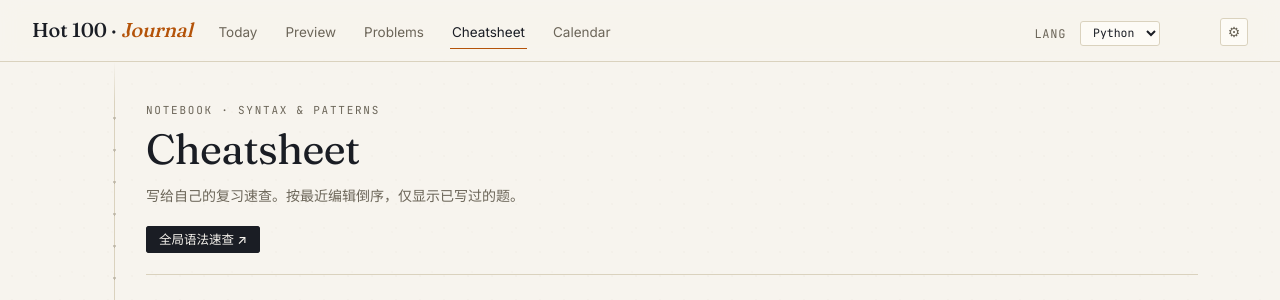
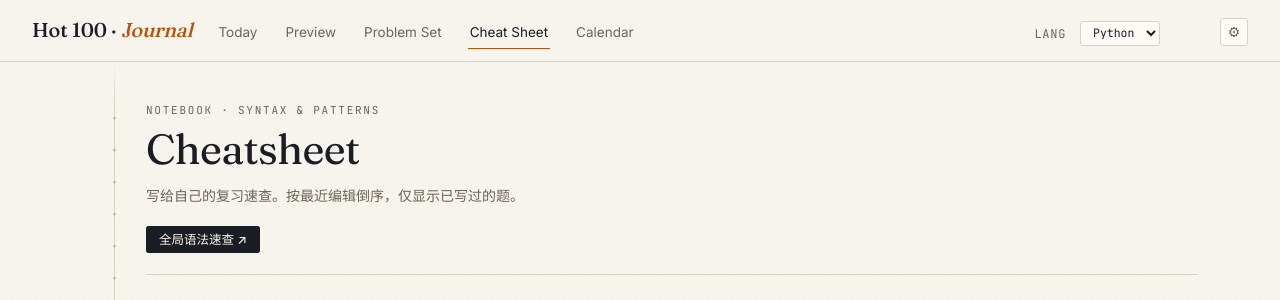
Before and after one commit to jadehare818/leetcode-hot100, a Flask app: page /cheatsheet in a window 1280 px wide. Shown: the top 300 px of the page. Run offline with Flask 3, Linux system fonts and the light colour scheme.

Commit message:
ui(nav): Problems → Problem Set, Cheatsheet → Cheat Sheet

```diff
--- a/templates/base.html
+++ b/templates/base.html
@@ -13,8 +13,8 @@
   <div class="brand">Hot 100 · <em>Journal</em></div>
   <a href="{{ url_for('dashboard') }}" class="{% if request.endpoint == 'dashboard' %}active{% endif %}">Today</a>
   <a href="{{ url_for('preview_page') }}" class="{% if request.endpoint == 'preview_page' %}active{% endif %}">Preview</a>
-  <a href="{{ url_for('problems_page') }}" class="{% if request.endpoint == 'problems_page' %}active{% endif %}">Problems</a>
-  <a href="{{ url_for('cheatsheet_page') }}" class="{% if request.endpoint == 'cheatsheet_page' %}active{% endif %}">Cheatsheet</a>
+  <a href="{{ url_for('problems_page') }}" class="{% if request.endpoint == 'problems_page' %}active{% endif %}">Problem Set</a>
+  <a href="{{ url_for('cheatsheet_page') }}" class="{% if request.endpoint == 'cheatsheet_page' %}active{% endif %}">Cheat Sheet</a>
   <a href="{{ url_for('calendar_page') }}" class="{% if request.endpoint == 'calendar_page' %}active{% endif %}">Calendar</a>
   <span class="spacer"></span>
   <label class="lang-picker" title="切换编程语言（不删除已有文件）">
```
